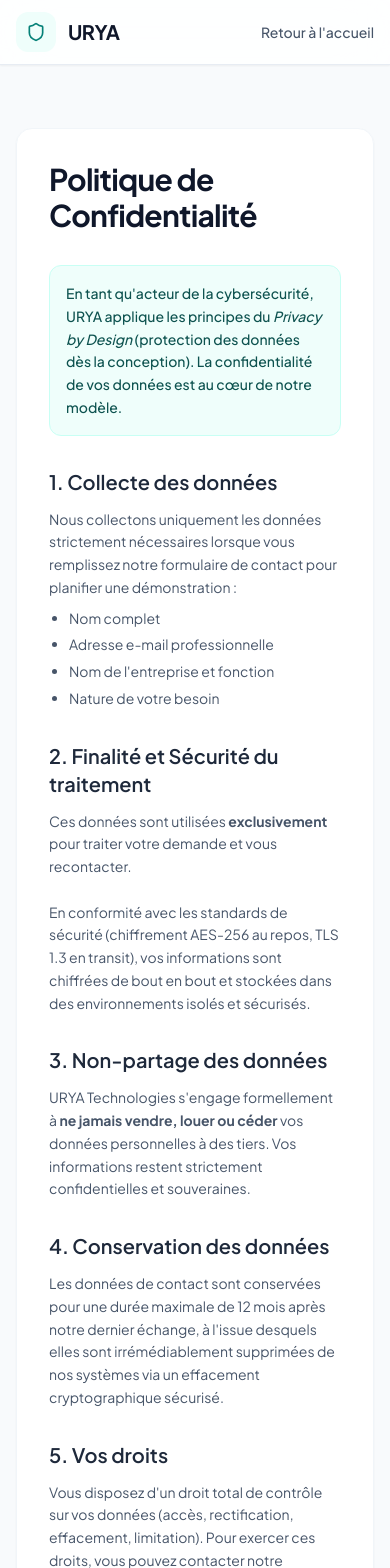
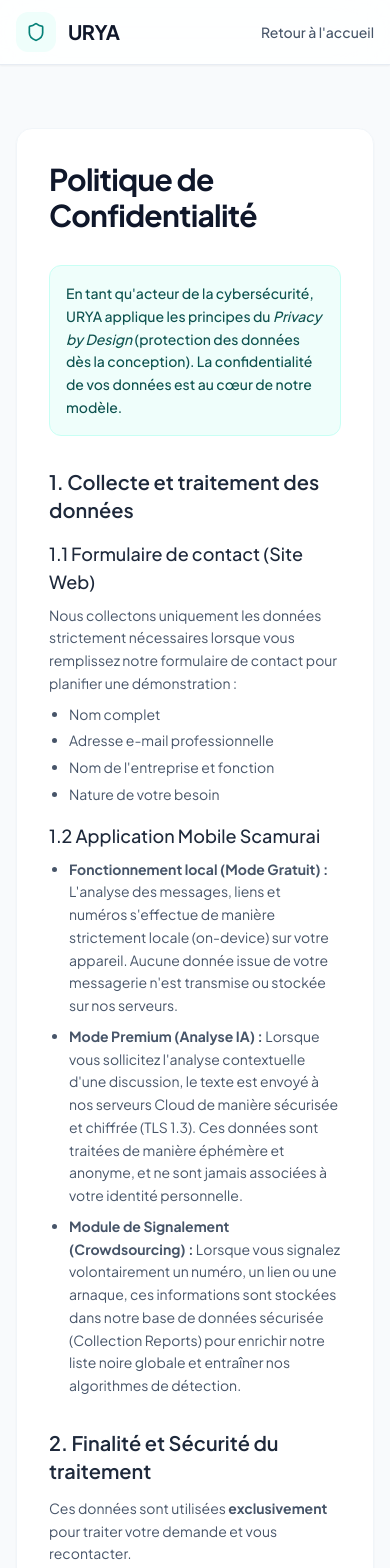
Before and after one commit to SHERKO10/URYA-Frontend, a React (Vite) app: page /privacy in a window 390 px wide. Shown: the top 1568 px of the page. Built offline with nearby package versions, Linux system fonts and the light colour scheme; the HTML template or start-up script is replaced by a standard one.

Commit message:
Update privacy policy to include Scamurai mobile app clauses

```diff
--- a/src/pages/Privacy.jsx
+++ b/src/pages/Privacy.jsx
@@ -35,15 +35,30 @@
             </div>
 
             <section>
-              <h2 className="text-xl font-semibold text-slate-800 mb-3">1. Collecte des données</h2>
+              <h2 className="text-xl font-semibold text-slate-800 mb-3">1. Collecte et traitement des données</h2>
+
+              <h3 className="text-lg font-medium text-slate-800 mt-4 mb-2">1.1 Formulaire de contact (Site Web)</h3>
               <p>
                 Nous collectons uniquement les données strictement nécessaires lorsque vous remplissez notre formulaire de contact pour planifier une démonstration :
               </p>
-              <ul className="list-disc pl-5 mt-2 space-y-1">
+              <ul className="list-disc pl-5 mt-2 mb-4 space-y-1">
                 <li>Nom complet</li>
                 <li>Adresse e-mail professionnelle</li>
                 <li>Nom de l'entreprise et fonction</li>
                 <li>Nature de votre besoin</li>
+              </ul>
+
+              <h3 className="text-lg font-medium text-slate-800 mt-4 mb-2">1.2 Application Mobile Scamurai</h3>
+              <ul className="list-disc pl-5 mt-2 space-y-2">
+                <li>
+                  <strong>Fonctionnement local (Mode Gratuit) :</strong> L'analyse des messages, liens et numéros s'effectue de manière strictement locale (on-device) sur votre appareil. Aucune donnée issue de votre messagerie n'est transmise ou stockée sur nos serveurs.
+                </li>
+                <li>
+                  <strong>Mode Premium (Analyse IA) :</strong> Lorsque vous sollicitez l'analyse contextuelle d'une discussion, le texte est envoyé à nos serveurs Cloud de manière sécurisée et chiffrée (TLS 1.3). Ces données sont traitées de manière éphémère et anonyme, et ne sont jamais associées à votre identité personnelle.
+                </li>
+                <li>
+                  <strong>Module de Signalement (Crowdsourcing) :</strong> Lorsque vous signalez volontairement un numéro, un lien ou une arnaque, ces informations sont stockées dans notre base de données sécurisée (Collection Reports) pour enrichir notre liste noire globale et entraîner nos algorithmes de détection.
+                </li>
               </ul>
             </section>
 
```
